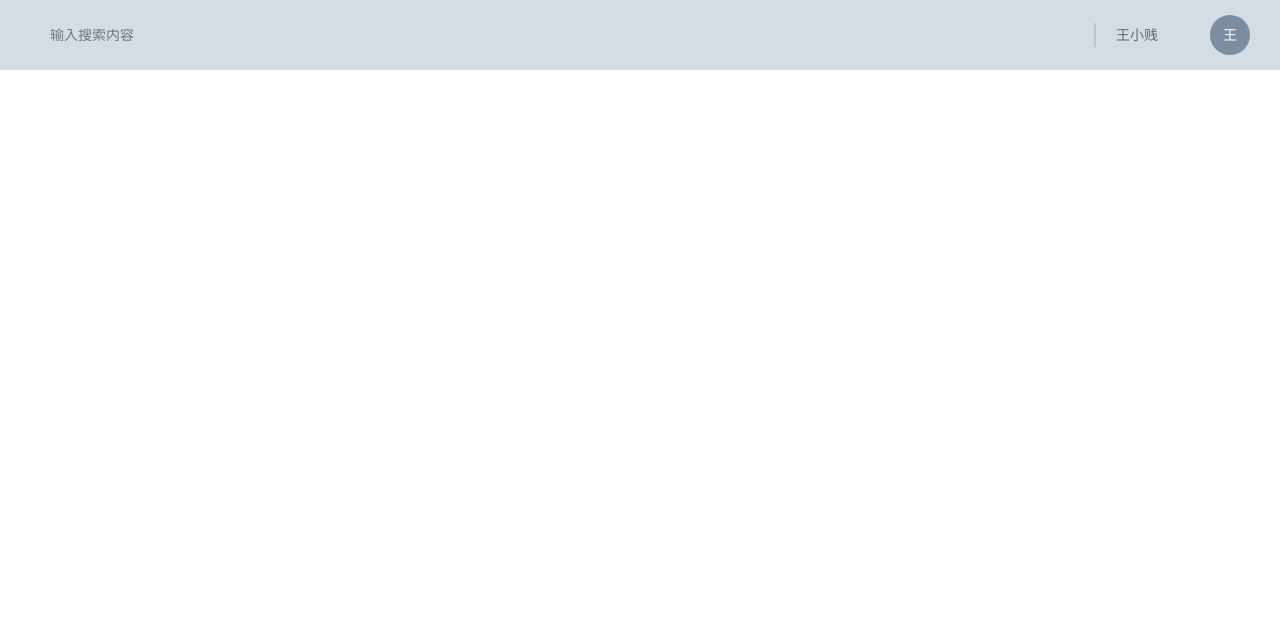
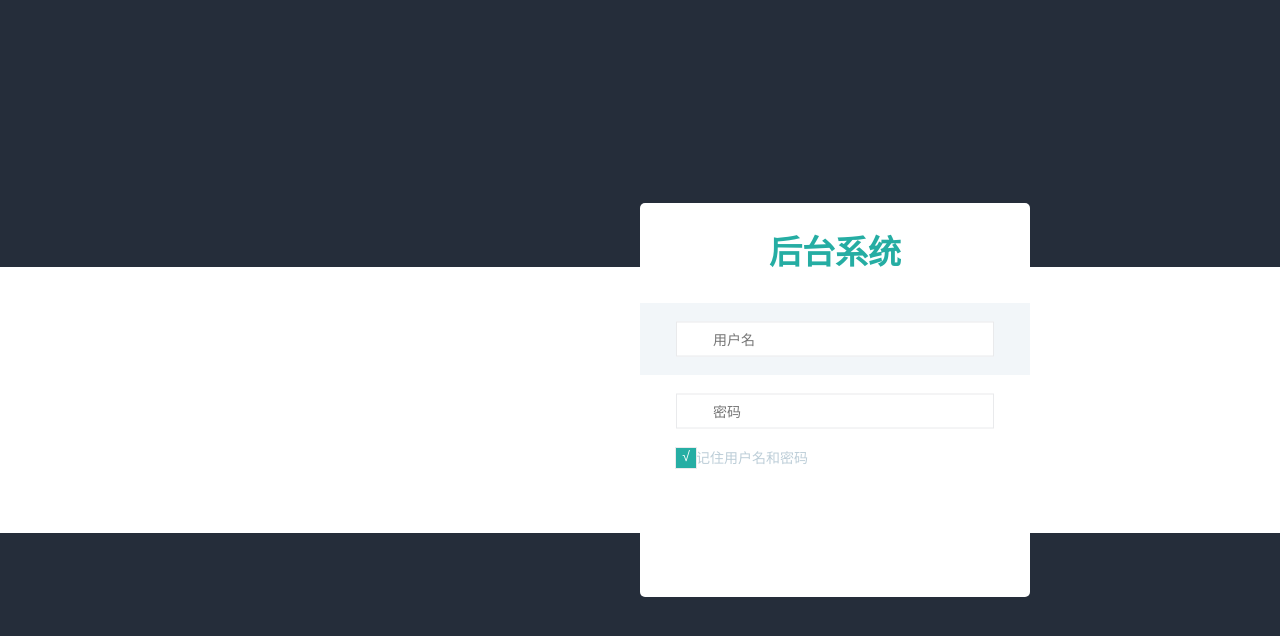
Before and after one commit to byyb11/project, a Vue app: page /#/ in a window 1280 px wide. Shown: the top 636 px of the page. Built offline with nearby package versions, Linux system fonts and the light colour scheme; a web font is replaced by a local one.

Commit message:
'增加登录'

```diff
--- a/src/App.vue
+++ b/src/App.vue
@@ -6,6 +6,7 @@
 
 <script>
 import Index from './page/Index'
+import Login from './page/Login'
 export default {
   name: 'App',
   data () {
@@ -14,14 +15,37 @@ export default {
     }
   },
   componets: {
-    Index
+    Index,
+    Login
   }
 }
 </script>
 
-<style>
+<style lang="less">
   @import "./assets/css/base.less";
-  #app{
-
+  @font-face {
+    font-family: 'iconfont';  /* project id 611137 */
+    src: url('//at.alicdn.com/t/font_611137_d3pn5nkngwcm1jor.eot');
+    src: url('//at.alicdn.com/t/font_611137_d3pn5nkngwcm1jor.eot?#iefix') format('embedded-opentype'),
+    url('//at.alicdn.com/t/font_611137_d3pn5nkngwcm1jor.woff') format('woff'),
+    url('//at.alicdn.com/t/font_611137_d3pn5nkngwcm1jor.ttf') format('truetype'),
+    url('//at.alicdn.com/t/font_611137_d3pn5nkngwcm1jor.svg#iconfont') format('svg');
+  }
+  .iconfont{
+    font-family:"iconfont" !important;
+    font-size:18px;font-style:normal;
+    -webkit-font-smoothing: antialiased;
+    -webkit-text-stroke-width: 0.2px;
+    -moz-osx-font-smoothing: grayscale;
+    float: left;
+  }
+  html{
+    .wh(100%,100%);
+    body{
+    .wh(100%,100%);
+      #app{
+        .wh(100%,100%);
+      }
+    }
   }
 </style>
--- a/src/components/Header.vue
+++ b/src/components/Header.vue
@@ -23,22 +23,6 @@ export default {
 }
 </script>
 <style lang="less" scoped>
-  @font-face {
-    font-family: 'iconfont';  /* project id 611137 */
-    src: url('//at.alicdn.com/t/font_611137_nfdgfi5udqpycik9.eot');
-    src: url('//at.alicdn.com/t/font_611137_nfdgfi5udqpycik9.eot?#iefix') format('embedded-opentype'),
-    url('//at.alicdn.com/t/font_611137_nfdgfi5udqpycik9.woff') format('woff'),
-    url('//at.alicdn.com/t/font_611137_nfdgfi5udqpycik9.ttf') format('truetype'),
-    url('//at.alicdn.com/t/font_611137_nfdgfi5udqpycik9.svg#iconfont') format('svg');
-  }
-  .iconfont{
-    font-family:"iconfont" !important;
-    font-size:18px;font-style:normal;
-    -webkit-font-smoothing: antialiased;
-    -webkit-text-stroke-width: 0.2px;
-    -moz-osx-font-smoothing: grayscale;
-    float: left;
-  }
   #header{
     height: 70px;
     background: #d5dde4;
--- /dev/null
+++ b/src/page/Login.vue
@@ -0,0 +1,151 @@
+<template>
+  <section id="login-box">
+    <section class="top"></section>
+    <section class="center"></section>
+    <section class="bottom"></section>
+    <section class="login-block">
+      <h1>后台系统</h1>
+      <div class="user-box user-pwd">
+        <div class="user-block uswd-block">
+          <span class="iconfont">&#xe61c;</span>
+          <input type="text" placeholder="用户名">
+        </div>
+      </div>
+      <div class="password-box user-pwd">
+        <div class="'password-block uswd-block">
+          <span class="iconfont">&#xe63c;</span>
+          <input type="password" placeholder="密码">
+        </div>
+      </div>
+      <div class="remember">
+        <input type="radio" id="reme-pwd">
+        <label for="reme" class="reme-analog"></label>
+        <span>记住用户名和密码</span>
+      </div>
+    </section>
+  </section>
+</template>
+<script>
+export default {
+  data () {
+    return {
+    }
+  }
+}
+</script>
+<style lang="less" scoped>
+  #login-box{
+    width: 100%;
+    height: 100%;
+    display:-ms-flex;
+    display:-moz-flex;
+    display: -o-flex;
+    display:-webkit-flex;
+    display: flex;
+    flex-direction: column;
+    .top,.center,.bottom{
+      -wekit-flex:1;
+      -ms-flex: 1;
+      -moz-box-flex: 1;
+      -o-flex: 1;
+      flex: 1;
+      &.top,&.bottom{
+        background: #252d3a;
+      }
+      &.cnter{
+        background: #e7ebee;
+      }
+    }
+    .login-block{
+      height: 394px;
+      width: 390px;
+      background: #fff;
+      position: absolute;
+      top: 50%;
+      left: 50%;
+      transform: translateY(-50%);
+      border-radius: 5px;
+      h1{
+        line-height: 100px;
+        text-align: center;
+        color: #25ada3;
+        font-size: 33px;
+      }
+      .user-pwd{
+        height: 72px;
+        line-height: 72px;
+        background: #f2f6f9;
+        width: 100%;
+        position: relative;
+        &.password-box{
+          background: #fff;
+        }
+        .uswd-block{
+          width: 318px;
+          height: 35px;
+          position: absolute;
+          left: 50%;
+          top: 50%;
+          -webkit-transform: translateY(-50%)translateX(-50%);
+          -moz-transform: translateY(-50%)translateX(-50%);
+          -ms-transform: translateY(-50%)translateX(-50%);
+          -o-transform: translateY(-50%)translateX(-50%);
+          transform: translateY(-50%)translateX(-50%);
+          .iconfont{
+            font-size: 14px;
+            height: 14px;
+            position: absolute;
+            left: 10px;
+            line-height: 35px;
+            z-index: 1;
+          }
+          input{
+            height: 100%;
+            width: 318px;
+            outline: none;
+            border: 1px solid #e9eaec;
+            -webkit-box-sizing: border-box;
+            -moz-box-sizing: border-box;
+            box-sizing: border-box;
+            position: absolute;
+            left: 0;
+            top: 0;
+            padding-left: 36px;
+          }
+        }
+      }
+      .remember{
+        position: relative;
+        margin-left: 35px;
+        color: #bdced8;
+        input{
+          visibility: hidden;
+
+        }
+        label{
+          position: absolute;
+          left: 0;
+          top: 0;
+          height: 20px;
+          width: 20px;
+          border: 1px solid #eaeaec;
+        }
+        .reme-analog{
+          background: #26aea4;
+          &:after{
+            content: '√';
+            color: #fff;
+            position: absolute;
+            left: 50%;
+            -webkit-transform: translateX(-50%);
+            -moz-transform:translateX(-50%);
+            -ms-transform: translateX(-50%);
+            -o-transform: translateX(-50%);
+            transform: translateX(-50%);
+          }
+        }
+      }
+    }
+
+  }
+</style>
--- a/src/router/index.js
+++ b/src/router/index.js
@@ -2,14 +2,20 @@ import Vue from 'vue'
 import Router from 'vue-router'
 // import HelloWorld from '@/components/HelloWorld'
 import Index from '@/page/Index'
+import Login from '@/page/Login'
 Vue.use(Router)
 
 export default new Router({
   routes: [
     {
-      path: '/',
+      path: '/index',
       name: 'Index',
       component: Index
+    },
+    {
+      path: '/',
+      name: 'Login',
+      component: Login
     }
   ]
 })
```
